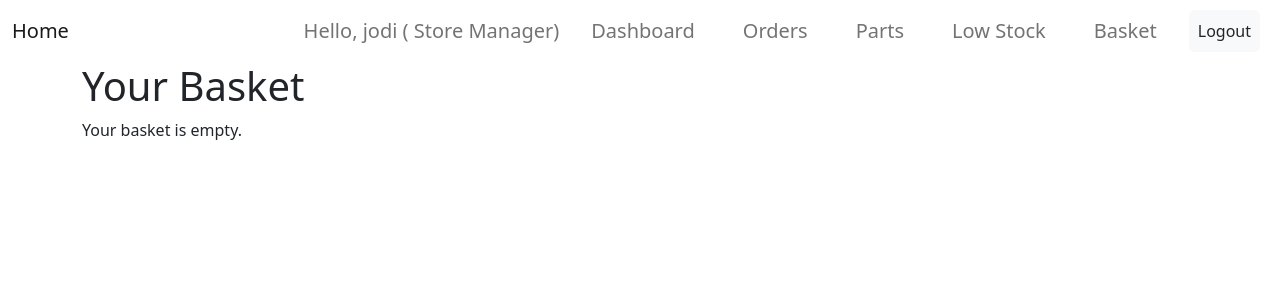
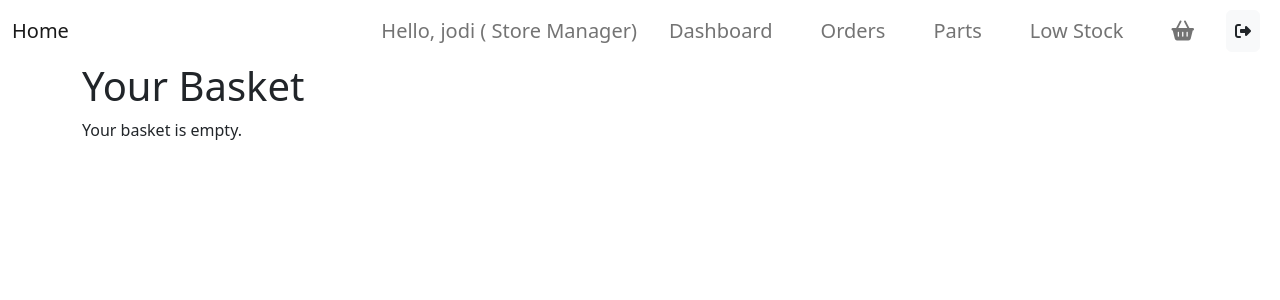
Before and after one commit to jodi-curtis/spare-parts, a Django app: page /basket/ in a window 1280 px wide. Shown: the top 300 px of the page. Run offline with Django 5.2, Linux system fonts and the light colour scheme; a user stored in the database is signed in; data comes from the database, SQL or seed files in the repository; both versions use the stored data as it was after the commit; data that the repository does not hold is empty; some libraries are stand-ins or nearby versions.

Commit message:
Font Awesome icons

```diff
--- a/basket/templates/basket/basket.html
+++ b/basket/templates/basket/basket.html
@@ -20,7 +20,7 @@
                         <form method="post">
                             {% csrf_token %}
                             <input type="hidden" name="remove_item_id" value="{{ item.id }}">
-                            <button type="submit">Remove</button>
+                            <button class="btn" type="submit"><i class="fa-solid fa-trash-can"></i></button>
                         </form>
                     </td>
                 </tr>
--- a/parts/templates/parts/base.html
+++ b/parts/templates/parts/base.html
@@ -12,6 +12,8 @@
     {% endif %}
     <!--Link to stylesheet-->
     <link rel="stylesheet" href="{% static 'css/style.css' %}">
+    <!--Font Awesome Icons-->
+    <script src="https://kit.fontawesome.com/fc6f6498bf.js" crossorigin="anonymous"></script>
 </head>
 <body>
     <!--Menu-->
@@ -45,13 +47,13 @@
                         </li>
 
                         <li class="nav-item mx-3">
-                            <a class="nav-link fs-5" href="{% url 'basket-home' %}">Basket</a>
+                            <a class="nav-link fs-5" href="{% url 'basket-home' %}"><i class="fa-solid fa-basket-shopping"></i></a>
                         </li>
 
                         <form method="POST" action="{% url 'logout' %}" class="form-inline nav-item d-flex align-items-center">
                             {% csrf_token %}
                             <button type="submit" class="btn btn-logout nav-link btn-light text-dark mx-2">
-                                Logout
+                                <i class="fa-solid fa-right-from-bracket"></i>
                             </button>
                         </form>
                     {% else %}
--- a/parts/templates/parts/part_list.html
+++ b/parts/templates/parts/part_list.html
@@ -6,7 +6,7 @@
         <!--Search bar-->
         <input type="text" name="searchVal" class="form-control" placeholder="Search by code or name" value="{{ search_value }}">
         <!--Search button-->
-        <button type="submit" class="btn btn-primary mt-2">Search</button>
+        <button type="submit" class="btn btn-primary mt-2"><i class="fa-solid fa-magnifying-glass"></i></button>
         <!--Button to clear search-->
         <a href="{% url 'parts-list' %}" class="btn btn-secondary mt-2">Clear</a>
     </form>
```
Also changed, not shown: db.sqlite3.
